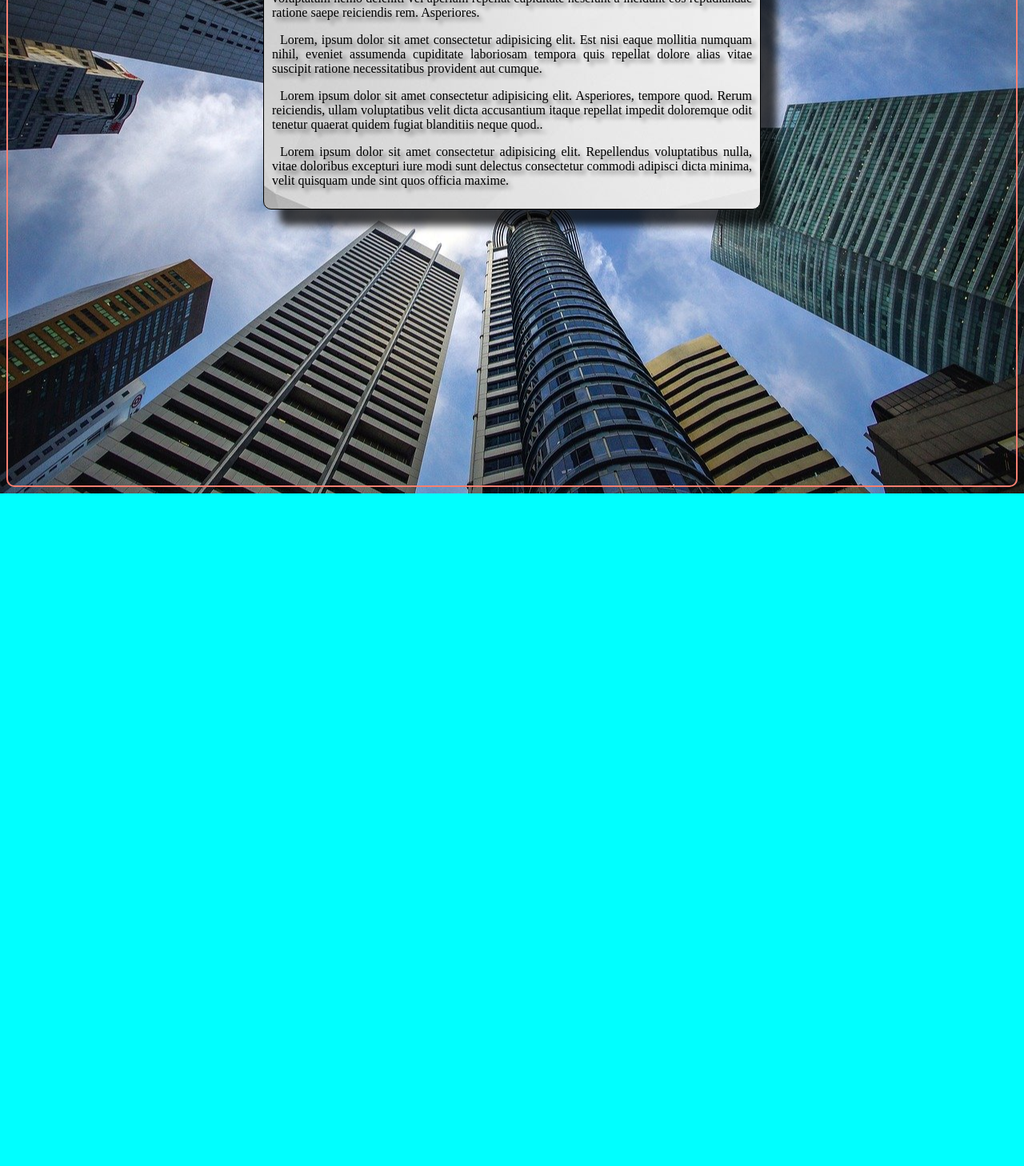
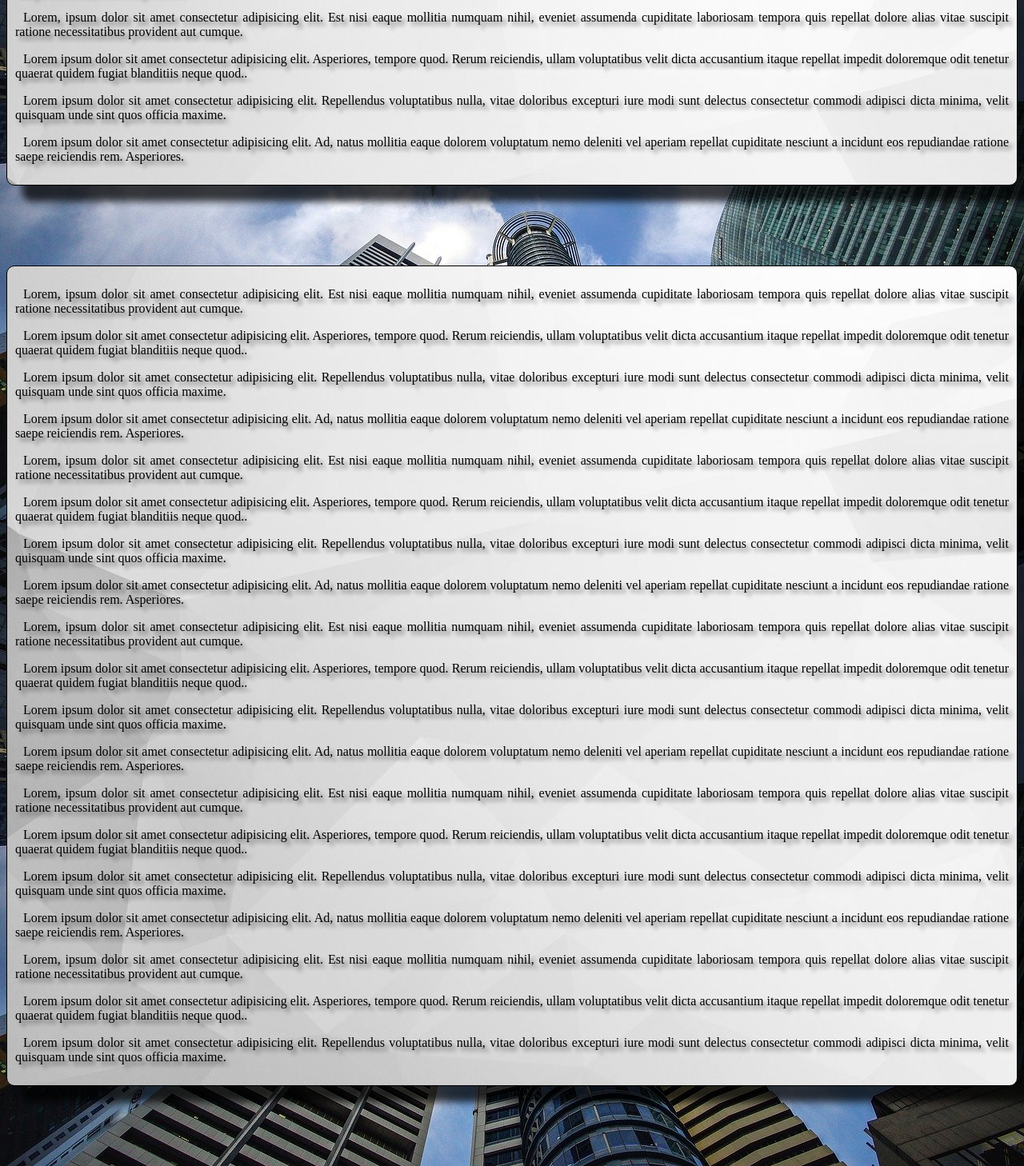
Before and after one commit to CMGSSousa/html-css, a plain HTML site: page teste005.html in a window 1280 px wide. Shown: the part 203-1661 px from the top of the page at 80% size. Before the commit the page ends 820 px from the top, so only its background shows below. Drawn offline with Linux system fonts and the light colour scheme.

Commit message:
290320230133

```diff
--- /dev/null
+++ b/style.css
@@ -0,0 +1,36 @@
+@charset "UTF-8";
+
+* {
+    margin: 0px;
+    padding: 0px;
+
+}
+
+body {
+    background-color: black;
+    color: rgb(194, 51, 15);
+    text-align: justify;
+
+}
+h1 {
+    padding-top: 50px;
+    padding-bottom: 50px;
+    text-align: center;
+    font-size: 3em;
+
+}
+
+.quadro1 {
+    height: 300px;
+    margin: auto;
+    margin: 50px;
+    background-color: beige;
+
+}
+.quadro2 {
+   height: 300px;
+    margin: auto;
+    margin: 50px;
+    background-color: beige;
+
+}
--- /dev/null
+++ b/style/style.css
@@ -0,0 +1,51 @@
+@charset "UTF-8";
+
+@import url('https://fonts.googleapis.com/css2?family=Great+Vibes&display=swap');
+@import url('https://fonts.googleapis.com/css2?family=Roboto+Mono&display=swap');
+
+@font-face {
+    font-family: "Teste1";
+    src: url(../fonts/BebasNeue-Regular.ttf);
+}
+
+
+* {
+    margin: 0px;
+    padding: 0px;
+
+}
+header {
+    text-align: center;
+    font-family: "teste1";
+
+}
+header h1 {
+    font-weight: lighter;
+    font-size: 3em;
+}
+body {
+     background-color: bisque;
+}
+main {
+    text-indent: 30px;
+}
+section > p {
+    text-align: justify;
+    font-family: 'Roboto Mono', monospace;
+}
+section.box{
+    background-color: aqua;
+    border: 2px solid black;
+    padding: 10px;
+    margin: 20px auto;
+    max-width: 600px;
+
+}
+#box1 {
+
+}
+footer {
+    text-align: center;
+
+
+}
--- a/teste005.html
+++ b/teste005.html
@@ -7,17 +7,22 @@
     <title>teste fundo dinamico</title>
     <style>
         body {
+
+
             background-color: aqua;
-            height: 100vh;
-            border: 2px solid salmon;
             border-radius: 10px;
             background-image: url(imagens-cap19/wallpaper002.jpg);
+            background-size: cover;
             background-position: center center;
+            background-attachment: fixed;
+
+
+
 
         }
 
         main {
-            max-width: 600px;
+            background-image: url(imagens-cap19/wallpaper001.jpg);
             min-width: 300px;
             margin: 100px auto;
             border: 1px solid black;
@@ -31,6 +36,20 @@
 
         }
 
+    article {
+            min-width: 300px;
+            margin: 100px auto;
+            border: 1px solid black;
+            border-radius: 10px;
+            padding: 10px;
+            text-align: justify;
+            text-indent: 10px;
+            background-image: url("imagens-cap19/wallpaper004.jpg");
+            text-shadow: 5px 5px 5px rgba(0, 0, 0, 0.486);
+            box-shadow: 20px 20px 10px rgba(0, 0, 0, 0.74);
+
+    }
+
 
     </style>
 
@@ -43,9 +62,32 @@
         <p>Lorem, ipsum dolor sit amet consectetur adipisicing elit. Est nisi eaque mollitia numquam nihil, eveniet assumenda cupiditate laboriosam tempora quis repellat dolore alias vitae suscipit ratione necessitatibus provident aut cumque.</p>
         <p>Lorem ipsum dolor sit amet consectetur adipisicing elit. Asperiores, tempore quod. Rerum reiciendis, ullam voluptatibus velit dicta accusantium itaque repellat impedit doloremque odit tenetur quaerat quidem fugiat blanditiis neque quod..</p>
         <p>Lorem ipsum dolor sit amet consectetur adipisicing elit. Repellendus voluptatibus nulla, vitae doloribus excepturi iure modi sunt delectus consectetur commodi adipisci dicta minima, velit quisquam unde sint quos officia maxime.</p>
+        <p>Lorem ipsum dolor sit amet consectetur adipisicing elit. Ad, natus mollitia eaque dolorem voluptatum nemo deleniti vel aperiam repellat cupiditate nesciunt a incidunt eos repudiandae ratione saepe reiciendis rem. Asperiores.</p>
+    </main>
+
+    <article>
 
 
-    </main>
+            <p>Lorem, ipsum dolor sit amet consectetur adipisicing elit. Est nisi eaque mollitia numquam nihil, eveniet assumenda cupiditate laboriosam tempora quis repellat dolore alias vitae suscipit ratione necessitatibus provident aut cumque.</p>
+            <p>Lorem ipsum dolor sit amet consectetur adipisicing elit. Asperiores, tempore quod. Rerum reiciendis, ullam voluptatibus velit dicta accusantium itaque repellat impedit doloremque odit tenetur quaerat quidem fugiat blanditiis neque quod..</p>
+            <p>Lorem ipsum dolor sit amet consectetur adipisicing elit. Repellendus voluptatibus nulla, vitae doloribus excepturi iure modi sunt delectus consectetur commodi adipisci dicta minima, velit quisquam unde sint quos officia maxime.</p>
+        <p>Lorem ipsum dolor sit amet consectetur adipisicing elit. Ad, natus mollitia eaque dolorem voluptatum nemo deleniti vel aperiam repellat cupiditate nesciunt a incidunt eos repudiandae ratione saepe reiciendis rem. Asperiores.</p>
+        <p>Lorem, ipsum dolor sit amet consectetur adipisicing elit. Est nisi eaque mollitia numquam nihil, eveniet assumenda cupiditate laboriosam tempora quis repellat dolore alias vitae suscipit ratione necessitatibus provident aut cumque.</p>
+        <p>Lorem ipsum dolor sit amet consectetur adipisicing elit. Asperiores, tempore quod. Rerum reiciendis, ullam voluptatibus velit dicta accusantium itaque repellat impedit doloremque odit tenetur quaerat quidem fugiat blanditiis neque quod..</p>
+        <p>Lorem ipsum dolor sit amet consectetur adipisicing elit. Repellendus voluptatibus nulla, vitae doloribus excepturi iure modi sunt delectus consectetur commodi adipisci dicta minima, velit quisquam unde sint quos officia maxime.</p><p>Lorem ipsum dolor sit amet consectetur adipisicing elit. Ad, natus mollitia eaque dolorem voluptatum nemo deleniti vel aperiam repellat cupiditate nesciunt a incidunt eos repudiandae ratione saepe reiciendis rem. Asperiores.</p>
+        <p>Lorem, ipsum dolor sit amet consectetur adipisicing elit. Est nisi eaque mollitia numquam nihil, eveniet assumenda cupiditate laboriosam tempora quis repellat dolore alias vitae suscipit ratione necessitatibus provident aut cumque.</p>
+        <p>Lorem ipsum dolor sit amet consectetur adipisicing elit. Asperiores, tempore quod. Rerum reiciendis, ullam voluptatibus velit dicta accusantium itaque repellat impedit doloremque odit tenetur quaerat quidem fugiat blanditiis neque quod..</p>
+        <p>Lorem ipsum dolor sit amet consectetur adipisicing elit. Repellendus voluptatibus nulla, vitae doloribus excepturi iure modi sunt delectus consectetur commodi adipisci dicta minima, velit quisquam unde sint quos officia maxime.</p><p>Lorem ipsum dolor sit amet consectetur adipisicing elit. Ad, natus mollitia eaque dolorem voluptatum nemo deleniti vel aperiam repellat cupiditate nesciunt a incidunt eos repudiandae ratione saepe reiciendis rem. Asperiores.</p>
+        <p>Lorem, ipsum dolor sit amet consectetur adipisicing elit. Est nisi eaque mollitia numquam nihil, eveniet assumenda cupiditate laboriosam tempora quis repellat dolore alias vitae suscipit ratione necessitatibus provident aut cumque.</p>
+        <p>Lorem ipsum dolor sit amet consectetur adipisicing elit. Asperiores, tempore quod. Rerum reiciendis, ullam voluptatibus velit dicta accusantium itaque repellat impedit doloremque odit tenetur quaerat quidem fugiat blanditiis neque quod..</p>
+        <p>Lorem ipsum dolor sit amet consectetur adipisicing elit. Repellendus voluptatibus nulla, vitae doloribus excepturi iure modi sunt delectus consectetur commodi adipisci dicta minima, velit quisquam unde sint quos officia maxime.</p><p>Lorem ipsum dolor sit amet consectetur adipisicing elit. Ad, natus mollitia eaque dolorem voluptatum nemo deleniti vel aperiam repellat cupiditate nesciunt a incidunt eos repudiandae ratione saepe reiciendis rem. Asperiores.</p>
+        <p>Lorem, ipsum dolor sit amet consectetur adipisicing elit. Est nisi eaque mollitia numquam nihil, eveniet assumenda cupiditate laboriosam tempora quis repellat dolore alias vitae suscipit ratione necessitatibus provident aut cumque.</p>
+        <p>Lorem ipsum dolor sit amet consectetur adipisicing elit. Asperiores, tempore quod. Rerum reiciendis, ullam voluptatibus velit dicta accusantium itaque repellat impedit doloremque odit tenetur quaerat quidem fugiat blanditiis neque quod..</p>
+        <p>Lorem ipsum dolor sit amet consectetur adipisicing elit. Repellendus voluptatibus nulla, vitae doloribus excepturi iure modi sunt delectus consectetur commodi adipisci dicta minima, velit quisquam unde sint quos officia maxime.</p>
+    </article>
+
+
+
 
 </body>
 </html>
```
Also changed, not shown: declaração.html (added, +38 -0 lines), fundos006.html (added, +27 -0 lines), fonts/BebasNeue-Regular.ttf (added), fonts/GreatVibes-Regular.ttf (added), 1 other file.
